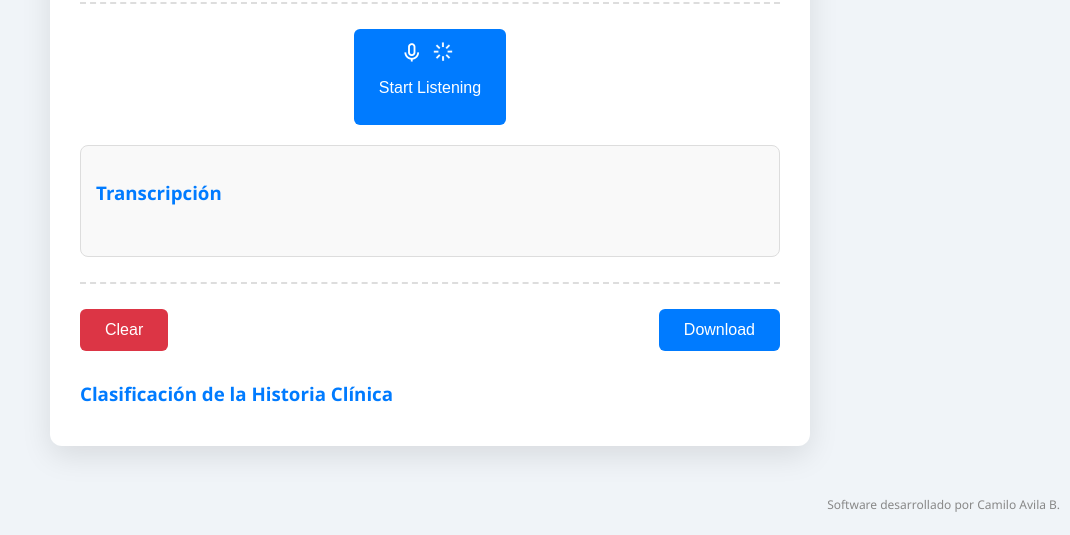
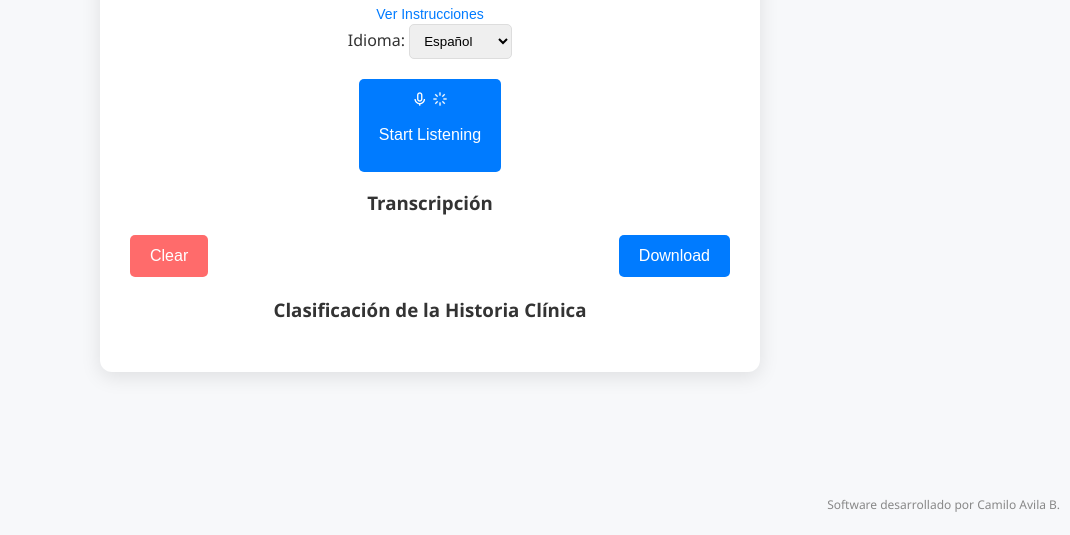
Before and after one commit to Cabiceab/MediAI-, a plain HTML site: page index.html in a window 1280 px wide. Shown: the part 265-800 px from the top of the page, without its empty margins (210-1280 px from the left). Drawn offline with nearby package versions, Linux system fonts and the light colour scheme.

Commit message:
Update PedIA.css

```diff
--- a/PedIA.css
+++ b/PedIA.css
@@ -1,136 +1,100 @@
 /* General Styles */
 body {
     font-family: 'Segoe UI', Tahoma, Geneva, Verdana, sans-serif;
-    background-color: #f0f4f8;
+    background-color: #f7f8fa;
     color: #333;
     display: flex;
     justify-content: center;
     align-items: center;
     height: 100vh;
     margin: 0;
-    position: relative;
+    padding: 0;
 }
 
 .container {
     background-color: #ffffff;
     padding: 30px;
     border-radius: 12px;
-    box-shadow: 0 10px 30px rgba(0, 0, 0, 0.1);
-    width: 95%;
-    max-width: 700px;
+    box-shadow: 0 5px 20px rgba(0, 0, 0, 0.1);
+    width: 90%;
+    max-width: 600px;
     text-align: center;
-    transition: all 0.3s ease-in-out;
-}
-
-.container:hover {
-    transform: scale(1.03);
-    box-shadow: 0 15px 40px rgba(0, 0, 0, 0.15);
 }
 
 .header h1 {
-    font-size: 30px;
+    font-size: 28px;
     color: #007bff;
-    letter-spacing: 1px;
-    text-transform: uppercase;
     margin-bottom: 10px;
 }
 
-.header .highlight {
+.highlight {
     color: #ff6b6b;
 }
 
-.credit {
+.instructions-btn {
+    background-color: transparent;
+    border: none;
+    color: #007bff;
     font-size: 14px;
-    color: #777;
+    cursor: pointer;
+    margin-top: 10px;
 }
 
-.settings {
+.instructions {
+    background-color: #f9f9f9;
+    border-radius: 10px;
+    padding: 15px;
+    margin-top: 15px;
+    text-align: left;
+}
+
+.instructions ul {
+    list-style-type: disc;
+    padding-left: 20px;
+}
+
+.settings, .result, .classification {
     margin-bottom: 20px;
 }
 
-.language {
-    display: flex;
-    justify-content: center;
-    align-items: center;
-}
-
 .language label {
-    margin-right: 10px;
     font-size: 16px;
 }
 
 select {
-    padding: 5px 10px;
+    padding: 8px 10px;
+    border: 1px solid #ddd;
     border-radius: 5px;
-    border: 1px solid #ccc;
 }
 
-/* Button Styles */
+/* Buttons */
 .btn {
     background-color: #007bff;
     color: white;
     border: none;
-    padding: 12px 25px;
-    border-radius: 6px;
+    padding: 12px 20px;
+    border-radius: 5px;
     cursor: pointer;
+    transition: background-color 0.3s ease;
     font-size: 16px;
-    transition: background-color 0.3s ease;
 }
 
 .btn:hover {
     background-color: #0056b3;
 }
 
-.btn.clear {
-    background-color: #dc3545;
+.clear {
+    background-color: #ff6b6b;
 }
 
-.btn.clear:hover {
-    background-color: #c82333;
-}
-
-.result {
-    margin: 20px 0;
-    padding: 15px;
-    background-color: #f9f9f9;
-    border-radius: 8px;
-    min-height: 80px;
-    font-size: 16px;
-    text-align: left;
-    border: 1px solid #ddd;
-}
-
-.result h3 {
-    margin-bottom: 10px;
-    color: #007bff;
-}
-
-.separator {
-    margin: 25px 0;
-    border-bottom: 2px dashed #ddd;
+.clear:hover {
+    background-color: #e63946;
 }
 
 .buttons {
     display: flex;
     justify-content: space-between;
-    margin-top: 20px;
-}
-
-.classification {
-    margin-top: 30px;
-    text-align: left;
-}
-
-.classification h3 {
-    color: #007bff;
-    margin-bottom: 10px;
-}
-
-.icon i {
-    font-size: 22px;
-    vertical-align: middle;
-    color: white;
-    margin-right: 5px;
+    margin-bottom: 20px;
 }
 
 /* Footer */
@@ -141,39 +105,3 @@ select {
     font-size: 12px;
     color: #888;
 }
-
-/* Instructions Section */
-.instructions {
-    display: none;
-    text-align: left;
-    margin-top: 20px;
-}
-
-.instructions h3 {
-    color: #007bff;
-}
-
-.instructions ul {
-    list-style-type: disc;
-    margin-left: 20px;
-}
-
-/* Tabs */
-.tabs {
-    display: flex;
-    justify-content: space-around;
-    margin-bottom: 15px;
-}
-
-.tab-btn {
-    background-color: #007bff;
-    color: white;
-    border: none;
-    padding: 10px 20px;
-    border-radius: 5px;
-    cursor: pointer;
-}
-
-.tab-btn.active {
-    background-color: #0056b3;
-}
```
